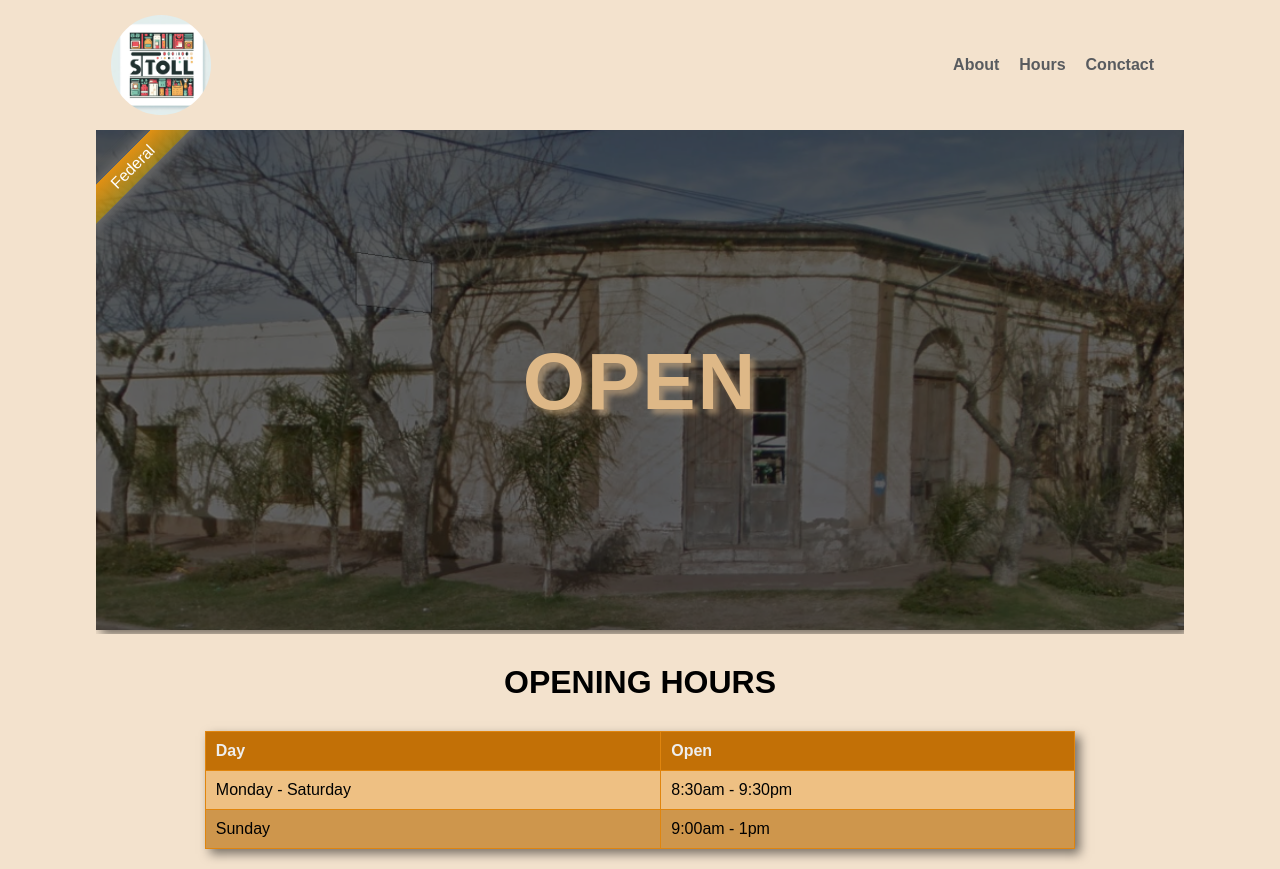
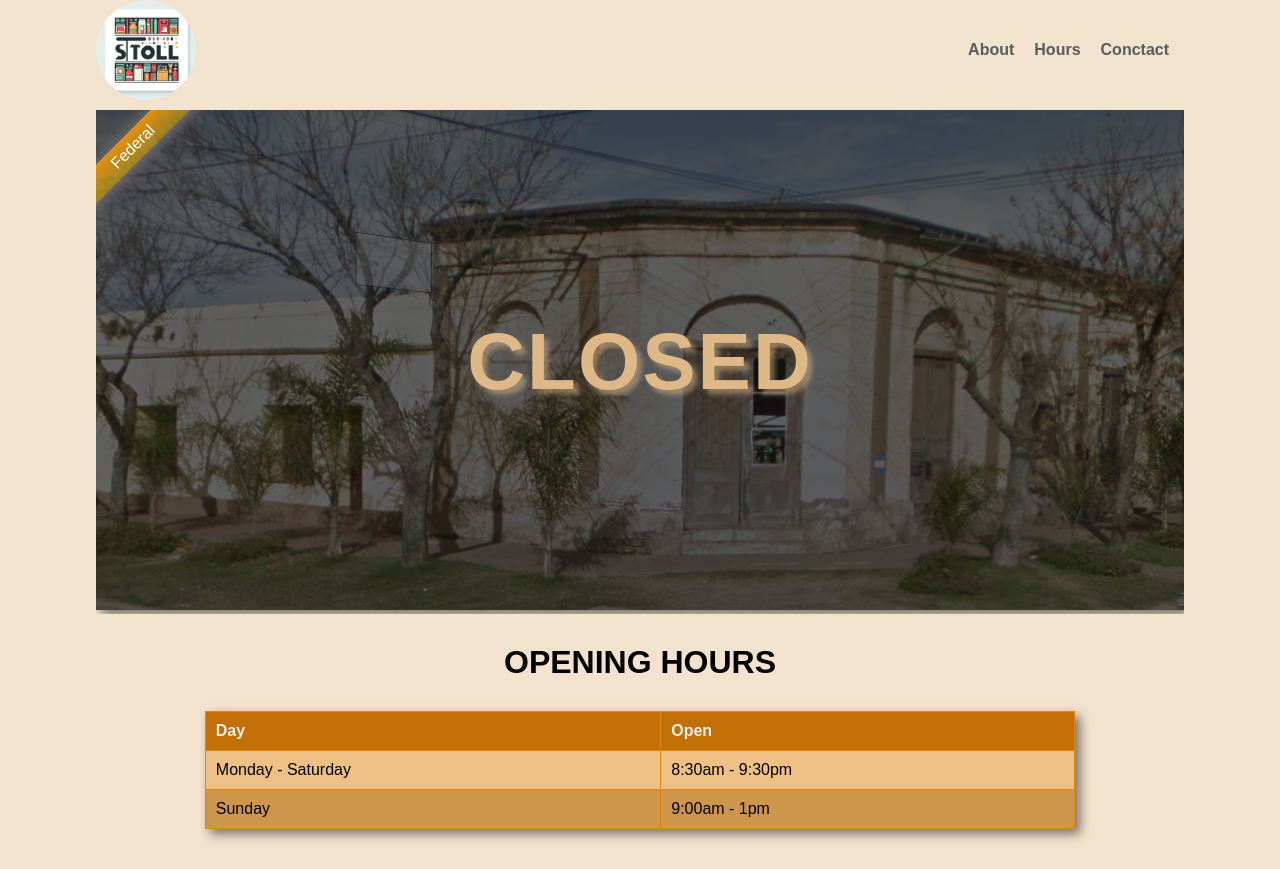
Before and after one commit to FrancoStoll/almacen-stoll, a React (Vite) app: page / in a window 1280 px wide. Built offline with nearby package versions, Linux system fonts and the light colour scheme.

Commit message:
nueva implementacion

```diff
--- a/src/components/Navbar.jsx
+++ b/src/components/Navbar.jsx
@@ -1,37 +1,23 @@
-import { useState, useEffect } from "react";
-import { addHours, isSunday } from "date-fns";
-import { utcToZonedTime, format } from "date-fns-tz";
-import { resetDate } from "../helpers/resetDate";
-import { isMorningOpen, isAfternoon } from "../helpers/hours";
-import imagenLogo from '../assets/imagen-log.jpeg'
-import imagenHero from '../assets/imagen-google.jpg'
+import { useEffect } from "react";
 
-// import imageHero from '../../public/images/imagen-google.PNG'
+import { utcToZonedTime } from "date-fns-tz";
 
 
+import imagenLogo from "../assets/imagen-log.jpeg";
+import imagenHero from "../assets/imagen-google.jpg";
+import { useIsOpen } from "../hooks/useIsOpen";
+
 const Navbar = () => {
-  const [isOpen, setIsOpen] = useState(false);
+  const { open, isMorningOpen, isAfternoon } = useIsOpen();
 
   useEffect(() => {
     const now = new Date();
     const argentinaTimeZone = "America/Argentina/Buenos_Aires";
     const zonedNow = utcToZonedTime(now, argentinaTimeZone);
 
-    // const prueba = Date.now();
-    // const cerrado = addHours(prueba, 4);
-
-    const morning = isMorningOpen(zonedNow);
-    const afternoon = isAfternoon(zonedNow);
-    if (morning) {
-      setIsOpen(true);
-    }
-
-    if (afternoon) {
-      setIsOpen(true);
-    }
+    isMorningOpen(zonedNow);
+    isAfternoon(zonedNow);
   }, []);
-
-
 
   return (
     <>
@@ -49,7 +35,7 @@ const Navbar = () => {
         <div className="content">
           <div className="offer">Federal</div>
           <img src={imagenHero} alt="imagen logo" />
-          {isOpen ? <h2>Open</h2> : <h2>Closed</h2>}
+          {open ? <h2>Open</h2> : <h2>Closed</h2>}
         </div>
       </div>
     </>
--- a/src/helpers/hours.js
+++ /dev/null
@@ -1,21 +0,0 @@
-import { getHours, getMinutes } from "date-fns";
-
-const isMorningOpen = (date) => {
-  const hours = getHours(date);
-
-  return hours >= 9 && hours <= 13;
-};
-
-const isAfternoon = (date) => {
-  const hours = getHours(date);
-
-  return hours >= 16 && hours <= 21;
-};
-
-export { isAfternoon, isMorningOpen };
-
-// Abierto de 8:30
-// Cierra 13
-
-//Abre nuevamente 16:30
-// Cierra nuevamente 9:30
--- /dev/null
+++ b/src/hooks/useIsOpen.js
@@ -0,0 +1,59 @@
+import { getDate, getDay, getHours, getMinutes } from "date-fns";
+import {useState } from "react";
+
+export const useIsOpen = () => {
+  const [open, setOpen] = useState(false);
+
+
+
+// formato a pasar de fecha
+// const now = new Date();
+// const argentinaTimeZone = "America/Argentina/Buenos_Aires";
+// const zonedNow = utcToZonedTime(now, argentinaTimeZone);
+
+
+  const isMorningOpen = (date) => {
+    const hours = getHours(date);
+    const minutes = getMinutes(date);
+    const dayOfTheMonth = getDate(date);
+    const lastSaturdayOfTheMonth = getDay(date);
+
+    console.log(hours);
+    console.log(minutes);
+    console.log(dayOfTheMonth);
+    console.log(lastSaturdayOfTheMonth);
+    if (!hours) return;
+    if (dayOfTheMonth === 0 && dayOfTheMonth > 23) return;
+    if (hours >= 13) return;
+
+    if (hours >= 9 || (hours >= 8 && minutes >= 30)) {
+      return setOpen(true);
+    }
+  };
+
+  const isAfternoon = (date) => {
+    const hours = getHours(date);
+    const minutes = getMinutes(date);
+    const dayOfTheMonth = getDate(date);
+    const lastSaturdayOfTheMonth = getDay(date);
+    console.log(hours);
+    console.log(minutes);
+    console.log(dayOfTheMonth);
+    console.log(lastSaturdayOfTheMonth);
+
+    if (!hours) return;
+    if (dayOfTheMonth === 0 && dayOfTheMonth > 23) return;
+    if (dayOfTheMonth === 0 && dayOfTheMonth > 23) return;
+    if (hours > 13) return;
+
+    if (hours >= 17 || (hours >= 0 && minutes >= 30)) {
+      return setOpen(true);
+    }
+  };
+
+  return {
+    open,
+    isMorningOpen,
+    isAfternoon,
+  };
+};
--- a/src/index.css
+++ b/src/index.css
@@ -109,8 +109,8 @@ table th {
   display: flex;
   flex-direction: column;
   align-items: center;
-  padding: 15px;
   margin: 0 auto;
+  padding-bottom: 10px;
 }
 
 .navegacion img {
```
